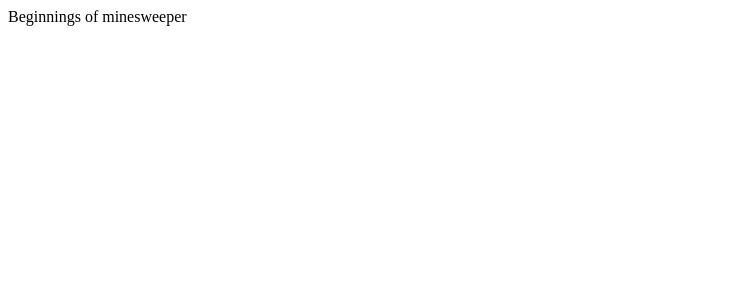
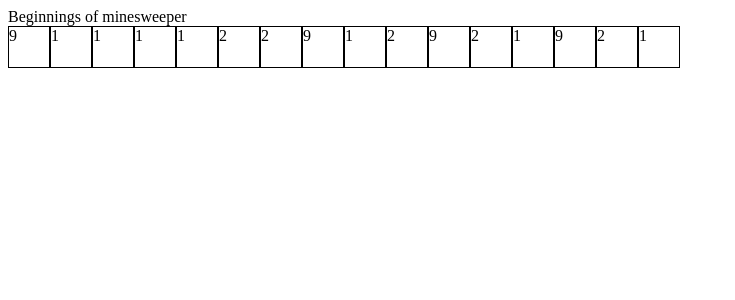
Before and after one commit to ericheinmiller/Minesweeper, a PHP site: page / in a window 1280 px wide. Shown: the top 300 px of the page, without its empty margins (0-735 px from the left). Run offline with PHP 8.4, Linux system fonts and the light colour scheme.

Commit message:
Size, block and mine generator added.

```diff
--- a/index.html
+++ b/index.html
@@ -1,8 +1,13 @@
 <!DOCTYPE html>
 <html>
 	<head>
+		<link href="style/main.css" type"style/css" rel="stylesheet"></link>
 	</head>
 	<body>
 		Beginnings of minesweeper
+		<div id="board">
+		</div>
+		<script src="javascript/main.js">
+		</script>
 	</body>
 </html>
--- a/javascript/main.js
+++ b/javascript/main.js
@@ -1 +1,126 @@
-var eric;
+var difficulty = 1;
+var size = 5;
+var board = [];
+
+function flag(){
+	var target = (event.currentTarget.id);
+	if(document.getElementById(target).style.backgroundColor == "red"){
+		document.getElementById(target).style.backgroundColor = "lightgrey";
+		document.getElementById(target).style.color = "lightgrey";
+	}
+	else{
+		document.getElementById(target).style.backgroundColor = "red";
+		document.getElementById(target).style.color = "red";
+	}
+	return false;
+}
+
+function mineFunction(){
+	var target = (event.currentTarget.id);
+	document.getElementById(target).style.backgroundColor = "black";
+	alert("BOOM");
+}
+
+function blockFunction(){
+	var target = (event.currentTarget.id);
+	document.getElementById(target).style.color = "black";
+}
+
+function shuffle(array) {
+	var currentIndex = array.length, temporaryValue, randomIndex ;
+	while (0 !== currentIndex) {
+		randomIndex = Math.floor(Math.random() * currentIndex);
+		currentIndex -= 1;
+		temporaryValue = array[currentIndex];
+		array[currentIndex] = array[randomIndex];
+		array[randomIndex] = temporaryValue;
+	}
+return array;
+}
+function boardGen(input){
+	for(var x = 0; x <= input; x++){
+		board.push([]);
+	}
+}
+function minePlacement(input, size){
+	for(var x = 0; x<=size; x++){
+		var gen = Math.random();
+		gen = gen * input;
+		gen = Math.floor(gen);
+		for(var y = 0; y <= gen; y++){
+			board[x].push(9);
+		}
+		while(board[x].length <=size){
+			board[x].push(0);
+		}
+	}
+	for(j in board){
+		shuffle(board[j])
+	}
+	for(var k = 0; k<=size; k++){
+		for(var x = 0; x<=size; x++){
+			var counter = 0;
+			if(board[k] != undefined && board[k][x + 1] == 9){
+				counter += 1;
+			}
+			if(board[k+1] != undefined && board[k+1][x + 1] == 9){
+				counter += 1;
+			}
+			if(board[k-1] != undefined && board[k-1][x + 1] == 9){
+				counter += 1;
+			}
+			if(board[k+1] != undefined && board[k+1][x] == 9){
+				counter += 1;
+			}
+			if(board[k-1] != undefined && board[k-1][x] == 9){
+				counter += 1;
+			}
+			if(board[k] != undefined && board[k][x - 1] == 9){
+				counter += 1;
+			}
+			if(board[k+1] != undefined && board[k+1][x - 1] == 9){
+				counter += 1;
+			}
+			if(board[k-1] != undefined && board[k-1][x - 1] == 9){
+				counter += 1;
+			}
+			if(board[k][x] != 9){
+				board[k][x] = counter;
+			}
+		}
+	}
+}
+function populate(input){
+	var target = document.getElementById("board");
+	for(x in board){
+		for(var k = 0; k<=input; k++){
+			if(board[x][k] == 9){
+				var mine = document.createElement("div");
+				var text = document.createTextNode(board[x][k]);
+				mine.appendChild(text);
+				mine.className = "mine";
+				mine.id = "row " + x + " number " + k;
+				mine.onclick = mineFunction;
+				mine.oncontextmenu = flag;
+				target.appendChild(mine);
+			}
+			else{
+				var block = document.createElement("div");
+				var text = document.createTextNode(board[x][k]);
+				block.appendChild(text);
+				block.className = "block";
+				block.id = "row " + x + " number " + k;
+				block.onclick = blockFunction;
+				block.oncontextmenu = flag;
+				target.appendChild(block);
+			}
+		}
+	}
+}
+
+function generator(size, difficulty){
+	boardGen(size);
+	minePlacement(difficulty, size);
+	populate(size);
+}
+generator(3,1);
--- a/style/main.css
+++ b/style/main.css
@@ -1,3 +1,12 @@
-h1{
-	color: black;
+.mine{
+	display: inline-block;
+	border: 1px solid black;
+	height: 40px;
+	width: 40px;
 }
+.block{
+	display: inline-block;
+	border: 1px solid black;
+	height: 40px;
+	width: 40px;
+}
```
Also changed, not shown: javascript/components/flag.js (added, +12 -0 lines), javascript/components/generator.js (added), 1 other file.
